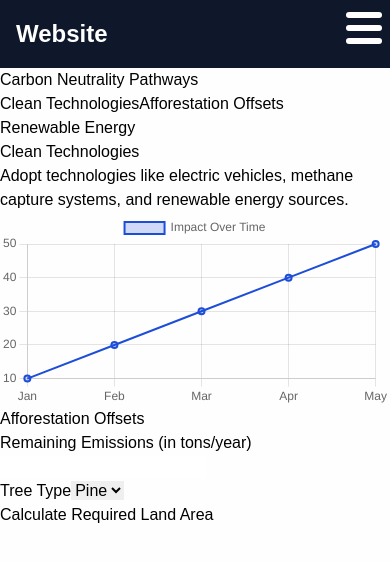
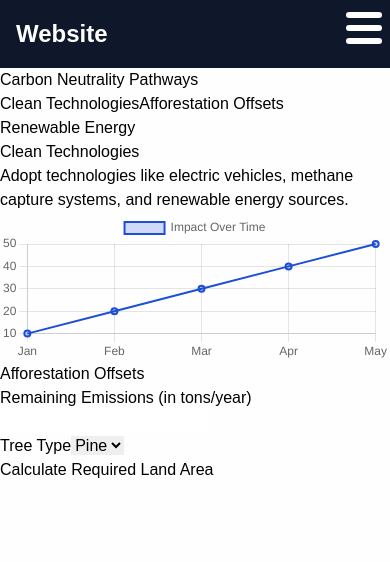
Before and after one commit to YashPatil0105/sih24, a React (Vite) app in the folder frontend/: page /carbonNeutrality in a window 390 px wide. Shown: the top 562 px of the page. Built offline with nearby package versions, Linux system fonts and the light colour scheme.

Commit message:
responsiveness added to pathways

```diff
--- a/frontend/src/components/pages/AfforestationOffsets.jsx
+++ b/frontend/src/components/pages/AfforestationOffsets.jsx
@@ -1,12 +1,5 @@
 // import React from "react";
 import React, { useState } from "react";
-
-// export const Home = () => {
-//   return <h1>Home</h1>;
-// };
-
-
-// import "tailwindcss/tailwind.css";
 
 export const AfforestationOffsets = () => {
   const [emissions, setEmissions] = useState("");
@@ -21,7 +14,7 @@ export const AfforestationOffsets = () => {
   };
 
   return (
-    <div className="flex flex-col items-center p-8 bg-gray-100 min-h-screen">
+    <div className="flex flex-col items-center p-8 bg-gray-100 w-full">
       <h1 className="text-2xl font-bold mb-6">Afforestation Offsets</h1>
 
       <div className="bg-white shadow-md rounded-lg p-6 w-full max-w-md">
--- a/frontend/src/components/pages/CarbonNeutrality.jsx
+++ b/frontend/src/components/pages/CarbonNeutrality.jsx
@@ -3,9 +3,7 @@ import { Tab } from '@headlessui/react';
 import { Chart as ChartJS, registerables } from 'chart.js';
 import { Line } from "react-chartjs-2";
 ChartJS.register(...registerables);
-import {AfforestationOffsets} from './AfforestationOffsets';
-
-// Chart.register(Tooltip, Legend, LineElement, CategoryScale, LinearScale);
+import { AfforestationOffsets } from './AfforestationOffsets';
 
 const pathwaysData = {
   cleanTechnologies: {
@@ -52,44 +50,48 @@ export const CarbonNeutrality = () => {
   }, [selectedPathway]);
 
   return (
-    <div className="flex flex-col items-center p-6 bg-gray-100 min-h-screen">
-      <h1 className="text-3xl font-bold mb-6">Carbon Neutrality Pathways</h1>
+    <div className="flex flex-col items-center p-4 sm:p-6 lg:p-8 bg-gray-100 min-h-screen">
+      <h1 className="text-2xl sm:text-3xl lg:text-4xl font-bold mb-6 text-center">Carbon Neutrality Pathways</h1>
       <Tab.Group>
-        <Tab.List className="flex space-x-2 bg-blue-200 p-1 rounded-lg mb-4">
+        <Tab.List className="flex flex-wrap justify-center gap-2 sm:gap-3 lg:gap-4 bg-blue-200 p-2 rounded-lg mb-6">
           {paths.map((path) => (
             <Tab
               key={path.id}
               onClick={() => setSelectedPathway(path.id)}
               className={({ selected }) =>
                 selected
-                  ? 'bg-white text-blue-700 border border-blue-300 rounded-lg py-2 px-4 transition-colors duration-300'
-                  : 'text-blue-500 py-2 px-4 hover:bg-blue-100 rounded-lg transition-colors duration-300'
+                  ? 'bg-white text-blue-700 border border-blue-300 rounded-lg py-2 px-4 sm:px-5 lg:px-6 transition-colors duration-300'
+                  : 'text-blue-500 py-2 px-4 sm:px-5 lg:px-6 hover:bg-blue-100 rounded-lg transition-colors duration-300'
               }
             >
               {path.name}
             </Tab>
           ))}
         </Tab.List>
-        <Tab.Panels className="w-full max-w-3xl bg-white p-6 rounded-lg shadow-md">
+        <Tab.Panels className="w-full max-w-4xl sm:max-w-5xl lg:max-w-6xl bg-white p-4 sm:p-6 lg:p-8 rounded-lg shadow-md">
           {paths.map((path) => (
             <Tab.Panel key={path.id}>
               <div className="space-y-4">
-                <h2 className="text-2xl font-semibold">{path.name}</h2>
-                <p className="text-gray-700">{pathwaysData[path.id].description}</p>
+                <h2 className="text-xl sm:text-2xl lg:text-3xl font-semibold">{path.name}</h2>
+                <p className="text-gray-700 text-sm sm:text-lg lg:text-xl">{pathwaysData[path.id].description}</p>
                 <div className="mt-4">
-                  <Line
-                    data={getChartData(pathwaysData[path.id].impact)}
-                    ref={chartRef}
-                    options={{ responsive: true }}
-                  />
+                  <div className="relative h-64 sm:h-72 lg:h-96">
+                    <Line
+                      data={getChartData(pathwaysData[path.id].impact)}
+                      ref={chartRef}
+                      options={{
+                        responsive: true,
+                        maintainAspectRatio: false
+                      }}
+                    />
+                  </div>
                 </div>
               </div>
             </Tab.Panel>
           ))}
         </Tab.Panels>
       </Tab.Group>
-      <AfforestationOffsets></AfforestationOffsets>
+      <AfforestationOffsets />
     </div>
-
   );
 };
--- a/frontend/src/components/pages/Estimation.jsx
+++ b/frontend/src/components/pages/Estimation.jsx
@@ -123,7 +123,7 @@ export const Estimation = () => {
 
   return (
     <div className="flex justify-center items-center min-h-screen p-4">
-      <div className="container max-w-4xl w-full bg-slate-100 rounded-lg shadow-xl p-6">
+      <div className="container max-w-5xl w-full bg-slate-100 rounded-lg shadow-xl p-6">
         <h1 className="text-2xl font-bold mb-4">Emission Estimation Module</h1>
         <TabGroup>
           <TabList className="flex p-1 space-x-9 bg-blue-900/20 rounded-xl overflow-x-auto">
```
